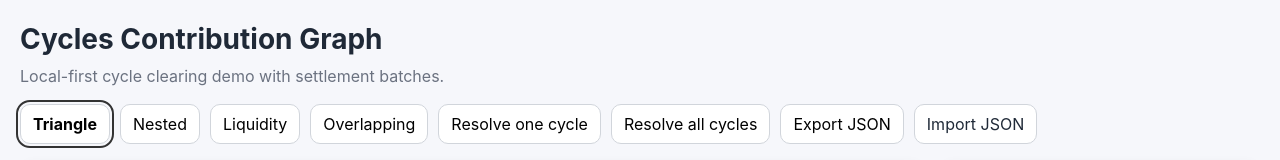
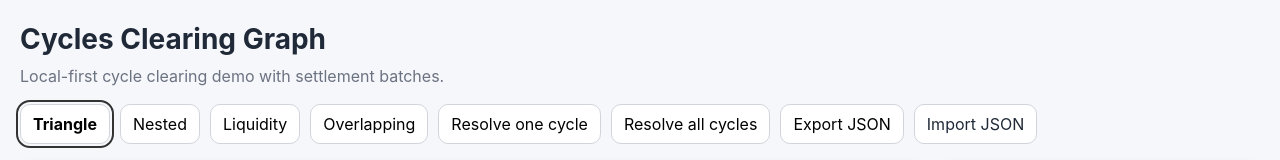
Before and after one commit to mikitsik/cycles-clearing-graph, a website built with Vite: page index.html in a window 1280 px wide. Shown: the top 160 px of the page. Built offline with nearby package versions, Linux system fonts and the light colour scheme.

Commit message:
Rename project to Cycles Clearing Graph

```diff
--- a/index.html
+++ b/index.html
@@ -3,7 +3,7 @@
   <head>
     <meta charset="UTF-8" />
     <meta name="viewport" content="width=device-width, initial-scale=1.0" />
-    <title>Cycles Contribution Graph</title>
+    <title>Cycles Clearing Graph</title>
   </head>
   <body>
     <div id="app"></div>
--- a/package.json
+++ b/package.json
@@ -1,5 +1,5 @@
 {
-  "name": "cycles-contribution-app",
+  "name": "cycles-clearing-graph",
   "private": true,
   "version": "0.1.0",
   "type": "module",
--- a/src/ui.ts
+++ b/src/ui.ts
@@ -24,7 +24,7 @@ export function mountUI(root: HTMLElement, store: AppStore): void {
   root.innerHTML = `
     <div class="app-shell">
       <header class="header">
-        <h1>Cycles Contribution Graph</h1>
+        <h1>Cycles Clearing Graph</h1>
         <p>Local-first cycle clearing demo with settlement batches.</p>
       </header>
 
```
Also changed, not shown: README.md.
